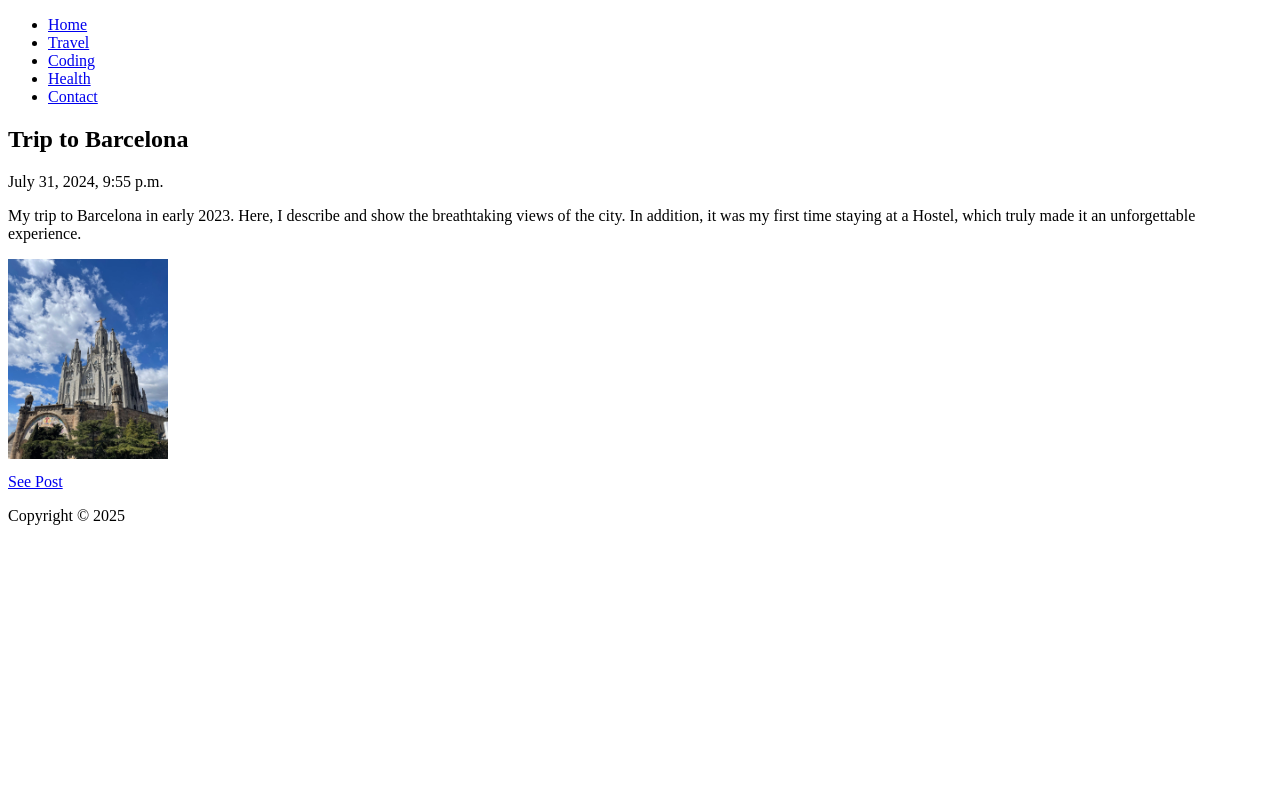
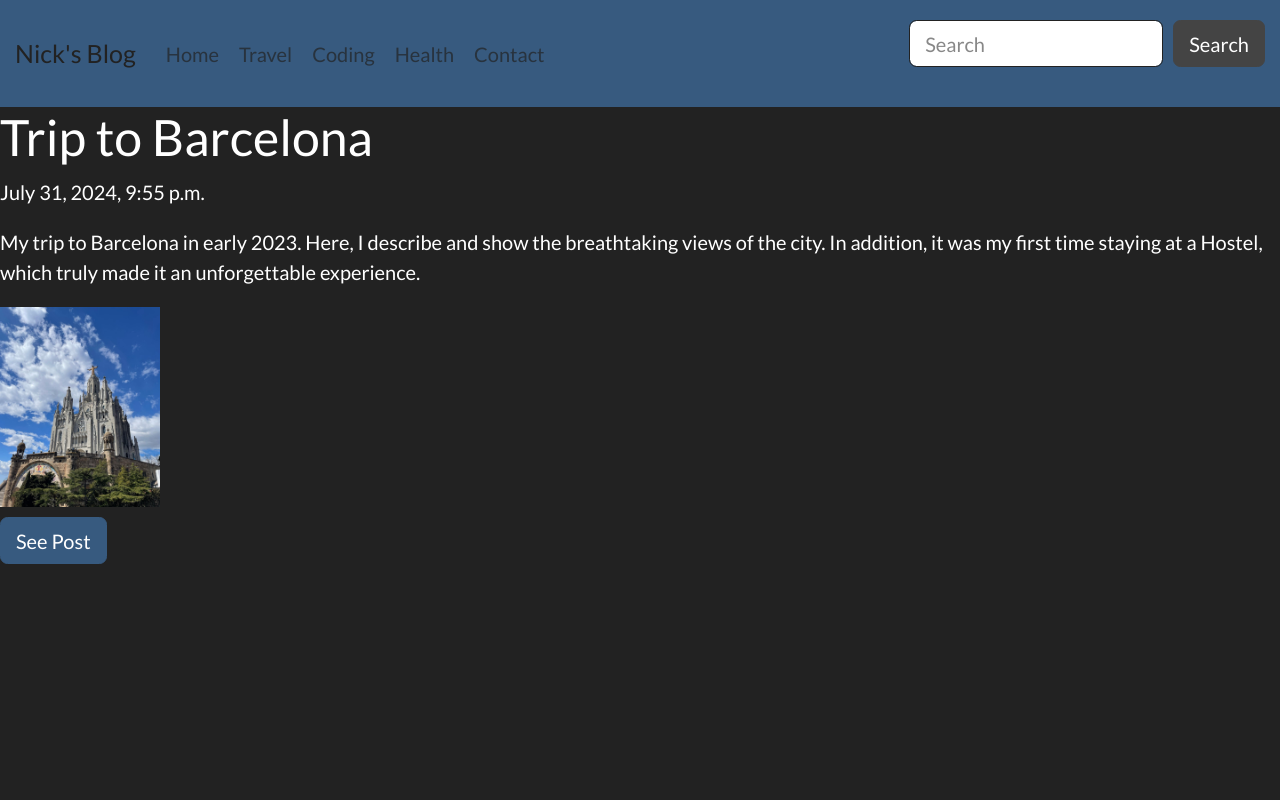
Before and after one commit to Nikoloz97/nickblog, a Django app: page /travel/ in a window 1280 px wide. Run offline with Django 5.2, Linux system fonts and the light colour scheme; data comes from the database, SQL or seed files in the repository.

Commit message:
Downloaded bootstrap; added dark theme to all templates; increased font size

```diff
--- a/blogapp/templates/base.html
+++ b/blogapp/templates/base.html
@@ -1,5 +1,14 @@
 <!DOCTYPE html>
 <html lang="en">
+  <link
+    href="https://bootswatch.com/5/darkly/bootstrap.min.css"
+    rel="stylesheet"
+  />
+  <style>
+    * {
+      font-size: 20px;
+    }
+  </style>
   <head>
     <meta charset="UTF-8" />
     <meta name="viewport" content="width=device-width, initial-scale=1.0" />
@@ -7,27 +16,86 @@
   </head>
   <body>
     <header>
-      <nav>
-        <ul>
-          <li><a href="{% url 'home' %}">Home</a></li>
-          <li>
-            <a href="{% url 'categoryPosts' category='travel' %}">Travel</a>
-          </li>
-          <li>
-            <a href="{% url 'categoryPosts' category='coding' %}">Coding</a>
-          </li>
-          <li>
-            <a href="{% url 'categoryPosts' category='health' %}">Health</a>
-          </li>
-          <li><a href="{% url 'contact' %}">Contact</a></li>
-        </ul>
+      <nav class="navbar navbar-expand-lg bg-primary" data-bs-theme="dark">
+        <div class="container-fluid">
+          <a class="navbar-brand" href="/">Nick's Blog</a>
+          <button
+            class="navbar-toggler"
+            type="button"
+            data-bs-toggle="collapse"
+            data-bs-target="#navbarColor01"
+            aria-controls="navbarColor01"
+            aria-expanded="false"
+            aria-label="Toggle navigation"
+          >
+            <span class="navbar-toggler-icon"></span>
+          </button>
+          <div class="collapse navbar-collapse" id="navbarColor01">
+            <ul class="navbar-nav me-auto">
+              <li class="nav-item">
+                <a class="nav-link" href="{% url 'home' %}">Home</a>
+              </li>
+              <li class="nav-item">
+                <a
+                  class="nav-link"
+                  href="{% url 'categoryPosts' category='travel' %}"
+                  >Travel</a
+                >
+              </li>
+              <li class="nav-item">
+                <a
+                  class="nav-link"
+                  href="{% url 'categoryPosts' category='coding' %}"
+                  >Coding</a
+                >
+              </li>
+              <li class="nav-item">
+                <a
+                  class="nav-link"
+                  href="{% url 'categoryPosts' category='health' %}"
+                  >Health</a
+                >
+              </li>
+              <li class="nav-item">
+                <a class="nav-link" href="{% url 'contact' %}">Contact</a>
+              </li>
+
+              {% comment %} TODO: implement this?? {% endcomment %} {% comment%}
+              <li class="nav-item dropdown">
+                <a
+                  class="nav-link dropdown-toggle"
+                  data-bs-toggle="dropdown"
+                  href="#"
+                  role="button"
+                  aria-haspopup="true"
+                  aria-expanded="false"
+                  >Dropdown</a
+                >
+                <div class="dropdown-menu">
+                  <a class="dropdown-item" href="#">Action</a>
+                  <a class="dropdown-item" href="#">Another action</a>
+                  <a class="dropdown-item" href="#">Something else here</a>
+                  <div class="dropdown-divider"></div>
+                  <a class="dropdown-item" href="#">Separated link</a>
+                </div>
+              </li>
+              {% endcomment %}
+            </ul>
+            <form class="d-flex">
+              <input
+                class="form-control me-sm-2"
+                type="search"
+                placeholder="Search"
+              />
+              <button class="btn btn-secondary my-2 my-sm-0" type="submit">
+                Search
+              </button>
+            </form>
+          </div>
+        </div>
       </nav>
     </header>
 
     <main>{% block content %} {% endblock %}</main>
-
-    <footer>
-      <p>Copyright © 2025</p>
-    </footer>
   </body>
 </html>
--- a/blogapp/templates/blogapp/category_posts.html
+++ b/blogapp/templates/blogapp/category_posts.html
@@ -1,3 +1,7 @@
+<link
+  href="https://bootswatch.com/5/darkly/bootstrap.min.css"
+  rel="stylesheet"
+/>
 {% extends 'base.html' %} {% block title %}
 <h1>{{ category }}</h1>
 {% endblock %} {% block content %} {% if posts %} {% for post in posts %}
--- a/blogapp/templates/blogapp/contact.html
+++ b/blogapp/templates/blogapp/contact.html
@@ -1,3 +1,7 @@
+<link
+  href="https://bootswatch.com/5/darkly/bootstrap.min.css"
+  rel="stylesheet"
+/>
 {% extends 'base.html' %} {% block title %}
 <h1>Contact</h1>
 {% endblock %} {% block content %}
--- a/blogapp/templates/blogapp/post.html
+++ b/blogapp/templates/blogapp/post.html
@@ -1,3 +1,7 @@
+<link
+  href="https://bootswatch.com/5/darkly/bootstrap.min.css"
+  rel="stylesheet"
+/>
 <h2>{{post.title}}</h2>
 <p>{{post.published_date}}</p>
 {% for content in post.contents.all %} {% if content.content_type == 'text' %}
--- a/nickblog/settings.py
+++ b/nickblog/settings.py
@@ -32,6 +32,7 @@ ALLOWED_HOSTS = []
 # Application definition
 
 INSTALLED_APPS = [
+    'django_bootstrap5',
     'django.contrib.admin',
     'django.contrib.auth',
     'django.contrib.contenttypes',
```
Also changed, not shown: 1 other file.
